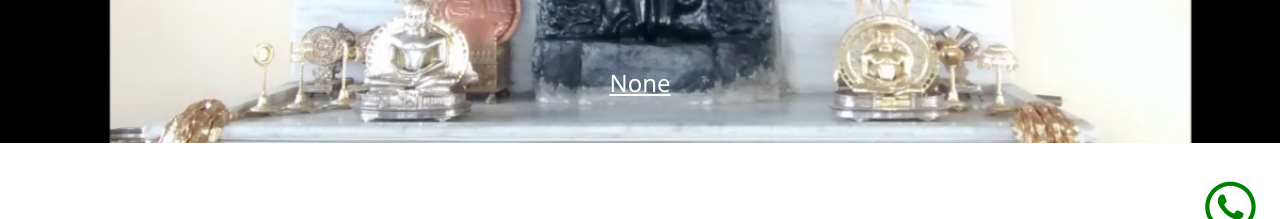
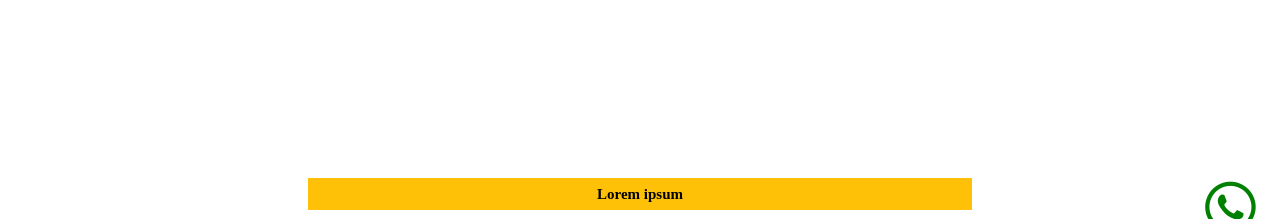
Before and after one commit to anshjain/mandar-boli, a Django app: page / in a window 1280 px wide. Shown: the part 543-762 px from the top of the page. Run offline with Django 3.2, Linux system fonts and the light colour scheme; data comes from the database, SQL or seed files in the repository; data that the repository does not hold is empty; parts of the project's set-up code (start-up, migrations or seed data) failed here and were passed over; some libraries are stand-ins or nearby versions.

Commit message:
Update UI and change the default images

```diff
--- a/Boli/templates/banner_data.html
+++ b/Boli/templates/banner_data.html
@@ -1,29 +1,41 @@
 {% load staticfiles i18n static %}
 
-<div class="mySlides w3-display-container w3-center">
-     <img src="{% static 'images/Gomateshva.jpg' %}" style="width:100%;">
-     <div class="w3-display-bottommiddle w3-container w3-text-white w3-padding-32">
-        <h3><a href="{% url 'event' '1' %}#event_details">
-            {{mandirs.0.mandir_event.first}}
-        </a>
-        </h3>
-     </div>
- </div>
-<div class="mySlides w3-display-container w3-center">
-     <img src="{% static 'images/Screen_Shot_2018-06-24_at_00.11.25.png' %}" style="width:100%;">
-     <div class="w3-display-bottommiddle w3-container w3-text-white w3-padding-32 w3-hide-small">
-        <h3><a href="{% url 'event' '1' %}#event_details">
-            {{mandirs.0.mandir_event.first}}
-        </a>
-        </h3>
-     </div>
- </div>
-<div class="mySlides w3-display-container w3-center">
-    <img src="{% static 'images/Gomateshva-2.jpg' %}" style="width:100%;">
-    <div class="w3-display-bottommiddle w3-container w3-text-white w3-padding-32 w3-hide-small">
-        <h3><a href="{% url 'event' '1' %}#event_details">
-            {{mandirs.0.mandir_event.first}}
-        </a>
-        </h3>
-    </div>
-</div>
+    {% if mandir.get_images %}
+        {% for img_obj in mandir.get_images %}
+            <div class="mySlides w3-display-container w3-center">
+                <img src="{{ img_obj.image.url }}" style="width:100%;">
+                <div class="w3-display-bottommiddle w3-container w3-text-white w3-padding-32 w3-hide-small">
+                  <h3><a href="{{img_obj.event_url}}">{{img_obj.title | safe }}</a></h3>
+                  <p><b>{{img_obj.description}}</b></p>
+                </div>
+            </div>
+        {%endfor%}
+    {%endif%}
+
+<!--<div class="mySlides w3-display-container w3-center">-->
+<!--     <img src="{% static 'images/Gomateshva.jpg' %}" style="width:100%;">-->
+<!--     <div class="w3-display-bottommiddle w3-container w3-text-white w3-padding-32">-->
+<!--        <h3><a href="{% url 'event' '1' %}#event_details">-->
+<!--            {{mandirs.0.mandir_event.first}}-->
+<!--        </a>-->
+<!--        </h3>-->
+<!--     </div>-->
+<!-- </div>-->
+<!--<div class="mySlides w3-display-container w3-center">-->
+<!--     <img src="{% static 'images/Screen_Shot_2018-06-24_at_00.11.25.png' %}" style="width:100%;">-->
+<!--     <div class="w3-display-bottommiddle w3-container w3-text-white w3-padding-32 w3-hide-small">-->
+<!--        <h3><a href="{% url 'event' '1' %}#event_details">-->
+<!--            {{mandirs.0.mandir_event.first}}-->
+<!--        </a>-->
+<!--        </h3>-->
+<!--     </div>-->
+<!-- </div>-->
+<!--<div class="mySlides w3-display-container w3-center">-->
+<!--    <img src="{% static 'images/Gomateshva-2.jpg' %}" style="width:100%;">-->
+<!--    <div class="w3-display-bottommiddle w3-container w3-text-white w3-padding-32 w3-hide-small">-->
+<!--        <h3><a href="{% url 'event' '1' %}#event_details">-->
+<!--            {{mandirs.0.mandir_event.first}}-->
+<!--        </a>-->
+<!--        </h3>-->
+<!--    </div>-->
+<!--</div>-->
--- a/Boli/templates/base.html
+++ b/Boli/templates/base.html
@@ -64,7 +64,7 @@
 
     <link rel='shortcut icon' type='image/x-icon' href="{% static 'images/favicon.ico' %}" />
     <body>
-
+        {% block FBTag %}{% endblock %}
         {% include 'navbar.html' %}
 
         <!-- Page content -->
@@ -83,7 +83,7 @@
                         </div>
                     {%endfor%}
                 {% else %}
-                    {% include 'banner_data.html' %}
+                    {% include 'banner_data.html' with mandir=mandirs.0 %}
                 {% endif %}
             </div>
 
@@ -138,8 +138,8 @@
             return true;
         }
         </script>
-
-        <script src="https://maps.googleapis.com/maps/api/js?key=AIzaSyDb82Qph6YtEFs9VRyfQk3BgDib5YaGsfk&callback=initialize"></script>
+        <script src="https://maps.googleapis.com/maps/api/js?key=AIzaSyDb82Qph6YtEFs9VRyfQk3BgDib5YaGsfk&callback=initialize">
+        </script>
 
         <!-- Footer -->
         <footer class="w3-container w3-padding-64 w3-center w3-opacity w3-light-grey w3-xlarge">
--- a/Boli/templates/records.html
+++ b/Boli/templates/records.html
@@ -80,7 +80,7 @@
                     </tr>
                 {% endfor %}
                 {% if total_amt %}
-                    <tr><td colspan="4">
+                    <tr><td colspan="5">
                         <div style="float:right;">
                             Total :- <b>{{ total_amt }}/-</b> <br/>
                             <input id="checkbox" type="checkbox" class="w3-tooltip" title="Send an email"
--- a/Boli/templates/temple_info.html
+++ b/Boli/templates/temple_info.html
@@ -3,6 +3,37 @@
 {% load staticfiles i18n %}
 
 {% block title %}{% trans "Home" %}{% endblock %}
+
+{% block FBTag %}
+    <div id="fb-root"></div>
+    <script async defer crossorigin="anonymous"
+            src="https://connect.facebook.net/en_US/sdk.js#xfbml=1&version=v17.0&appId=1775753022522826&autoLogAppEvents=1"
+            nonce="0JWDtsDn">
+    </script>
+{% endblock %}
+
+{% block extra_css %}
+    <style>
+      p#video-title {
+          font-weight: bold;
+          background: #ffc107;
+          padding: 5px 4px;
+          font-family: serif;
+          text-align: center;
+          display: block;
+          width: 70%;
+          margin: 0 auto;
+          margin-bottom: 20px;
+          margin-top: 20px;
+        }
+
+      .latestVideoEmbed {
+        width: 100%;
+        height: 100%;
+      }
+    </style>
+
+{% endblock %}
 
 {% block main %}
 
@@ -42,20 +73,58 @@
                 <i class="fa fa-envelope fa-fw w3-hover-text-black w3-xlarge w3-margin-right"></i> Email: {{mandir.email}}<br>
             </div>
         </div>
-        <span id="video-sd">
-            <h3 class="w3-center">आज की शांतिधारा</h3>
-            <iframe
-                src="https://www.facebook.com/plugins/video.php?href=https://www.facebook.com/susjainmandirji/live"
-                frameborder="0"
-                scrolling="no"
-                allowfullscreen="true"
-                height="500px"
-                width="100%">
-            </iframe>
-        </span>
         <p>{% if mandir.committee_name %}{{mandir.committee_name}}{% else %}{{mandir.name}}{% endif %}</p>
         <p>{{ mandir.description }}</p>
+        <div>
+            <center>
+                <p id="video-title">Lorem ipsum</p>
+                <iframe class="latestVideoEmbed" vnum='0' cid="UCpwk-tdv5C1Y-AniYZFJPlA"
+                        frameborder="0" allowfullscreen></iframe>
+            </center>
+        </div>
+        <div>
+            <center>
+                <p id="video-title">Lorem ipsum</p>
+                <iframe class="latestVideoEmbed" vnum='1' cid="UCpwk-tdv5C1Y-AniYZFJPlA"
+                        frameborder="0" allowfullscreen></iframe>
+            </center>
+        </div>
+        <center>
+            <div class="fb-page" data-href="https://www.facebook.com/susjainmandirji/"
+                 data-tabs="timeline" data-width="" data-height="" data-small-header="true"
+                 data-adapt-container-width="true" data-hide-cover="true" data-show-facepile="false">
+                    <blockquote cite="https://www.facebook.com/susjainmandirji/" class="fb-xfbml-parse-ignore">
+                        <a href="https://www.facebook.com/susjainmandirji/">सुस दिगम्बर जैन मंदिर जी</a>
+                    </blockquote>
+            </div>
+        </center>
     {% endfor %}
     </div>
 </div>
 {% endblock %}
+
+{% block extra_js %}
+        <script src="https://ajax.googleapis.com/ajax/libs/jquery/2.1.1/jquery.min.js"></script>
+        <script>
+            var reqURL = "https://api.rss2json.com/v1/api.json?rss_url=" + encodeURIComponent("https://www.youtube.com/feeds/videos.xml?channel_id=");
+
+            function loadVideo(iframe) {
+              $.getJSON(reqURL + iframe.getAttribute('cid'),
+                function(data) {
+                  var videoNumber = (iframe.getAttribute('vnum') ? Number(iframe.getAttribute('vnum')) : 0);
+                  console.log(videoNumber);
+                  var link = data.items[videoNumber].link;
+                  var title=data.items[videoNumber].title;
+                  id = link.substr(link.indexOf("=") + 1);
+                  iframe.setAttribute("src", "https://youtube.com/embed/" + id + "?controls=0&autoplay=1");
+                  iframe.parentElement.querySelector("#video-title").innerText = title;
+                }
+              );
+            }
+
+            var iframes = document.getElementsByClassName('latestVideoEmbed');
+            for (var i = 0, len = iframes.length; i < len; i++) {
+              loadVideo(iframes[i]);
+            }
+        </script>
+{% endblock %}
```
Also changed, not shown: Boli/templates/chat_template.html (+0 -1 lines).
